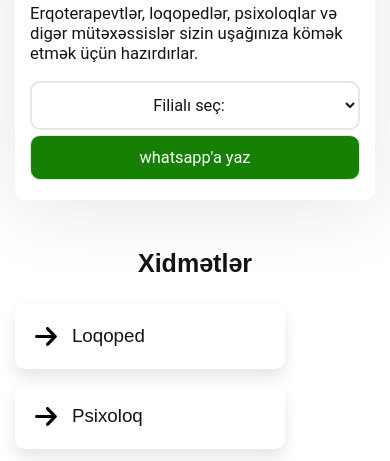
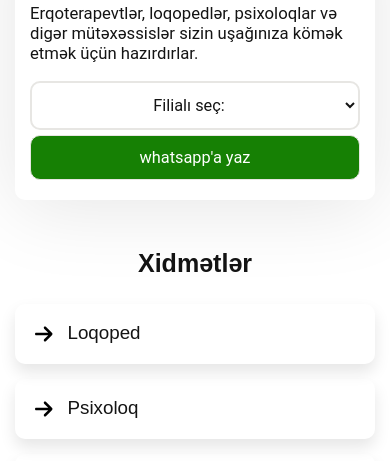
Before and after one commit to IamAbdullayev/Parlaq---Website, a website built with Vite: page index.html in a window 390 px wide. Shown: the part 365-826 px from the top of the page. Built offline with nearby package versions, Linux system fonts and the light colour scheme; files whose address does not match are found by name.

Commit message:
prefinish

```diff
--- a/src/styles/blocks/_services-section.scss
+++ b/src/styles/blocks/_services-section.scss
@@ -22,6 +22,10 @@
 	gap: 15px;
 
 	&__item {
+		@include mobile {
+			flex: 0 0 100%;
+		}
+
 		flex: 0 0 75%;
 		position: relative;
 		box-shadow: 0 .5rem 1rem rgba(0, 0, 0, .1);
@@ -65,6 +69,10 @@
 			cursor: pointer;
 
 			& svg {
+				@include mobile {
+					height: 20px;
+				}
+
 				display: inline-block;
 				height: 25px;
 				transition: all var(--transition-duration) linear;
```
